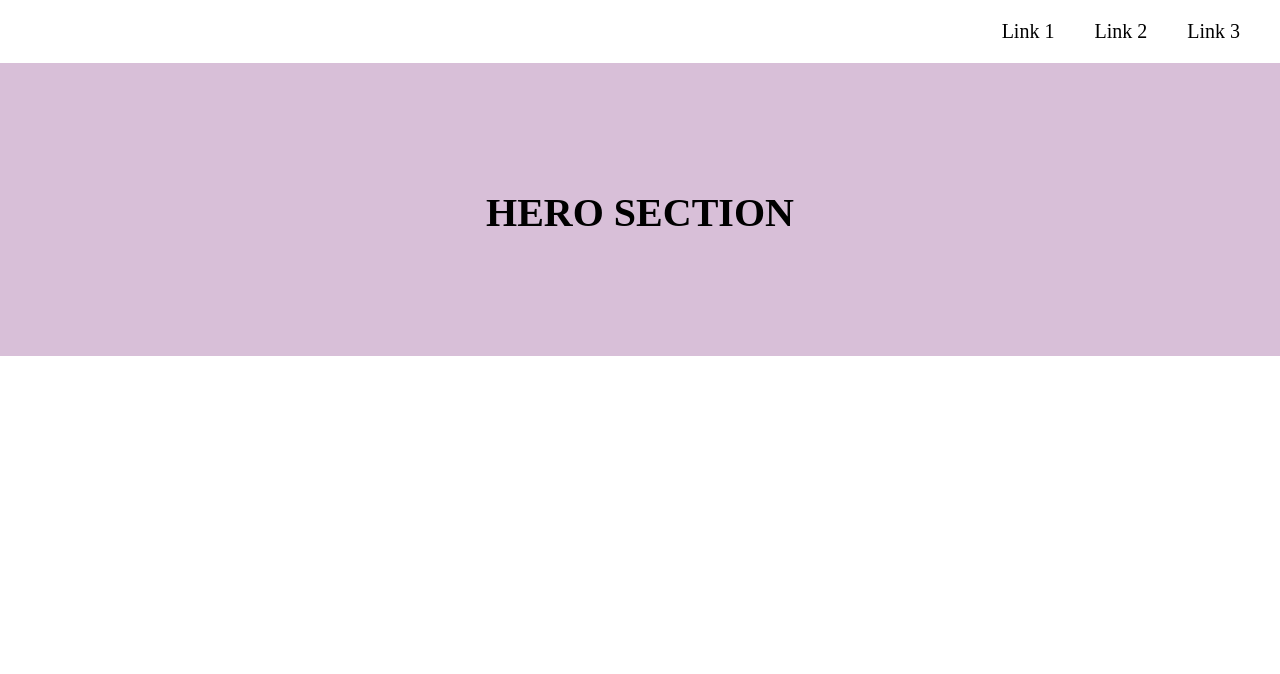
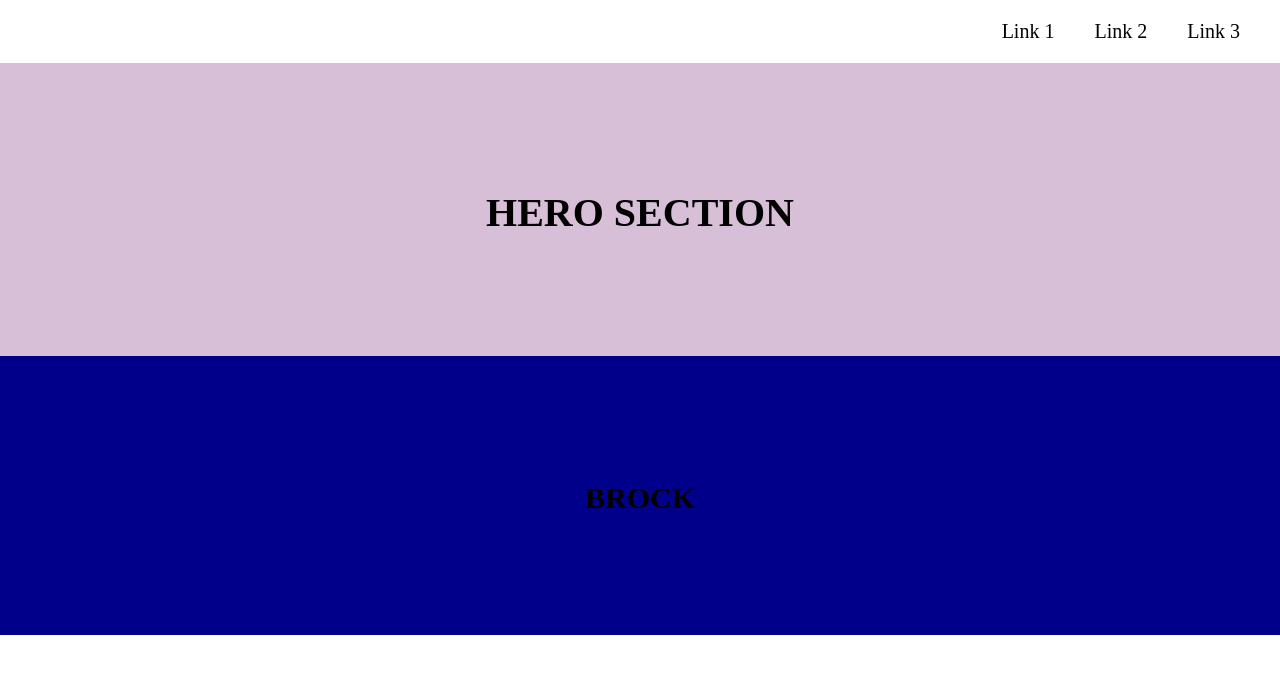
Before and after one commit to anita-epp/GDMA-Web2-EX3, a plain HTML site: page index.html in a window 1280 px wide. Drawn offline with Linux system fonts and the light colour scheme.

Commit message:
Added the requested changes to the html and css

```diff
--- a/css/main.css
+++ b/css/main.css
@@ -132,3 +132,8 @@ main > section {
 .hero {
     background: thistle;
 }
+
+/* ----- BROCK ----- */
+.brock {
+    background: darkblue;
+}
--- a/index.html
+++ b/index.html
@@ -2,7 +2,7 @@
 <html lang="en">
     <head>
         <meta charset="UTF-8">
-        <title>Enter Title Here</title>
+        <title>GitHub-BM</title>
         <meta name="viewport" content="width=device-width, initial-scale=1.0">
         <link rel="stylesheet" type="text/css" href="css/main.css">
     </head>
@@ -26,6 +26,11 @@
                     <h1>Hero Section</h1>
                 </div>
             </section>
+            <section class="brock">
+                <div class="wrapper">
+                    <h2>Brock</h2>
+                </div>
+            </section>
         </main>
 
         <!-- Footer -->
```
Also changed, not shown: 1 other file.
